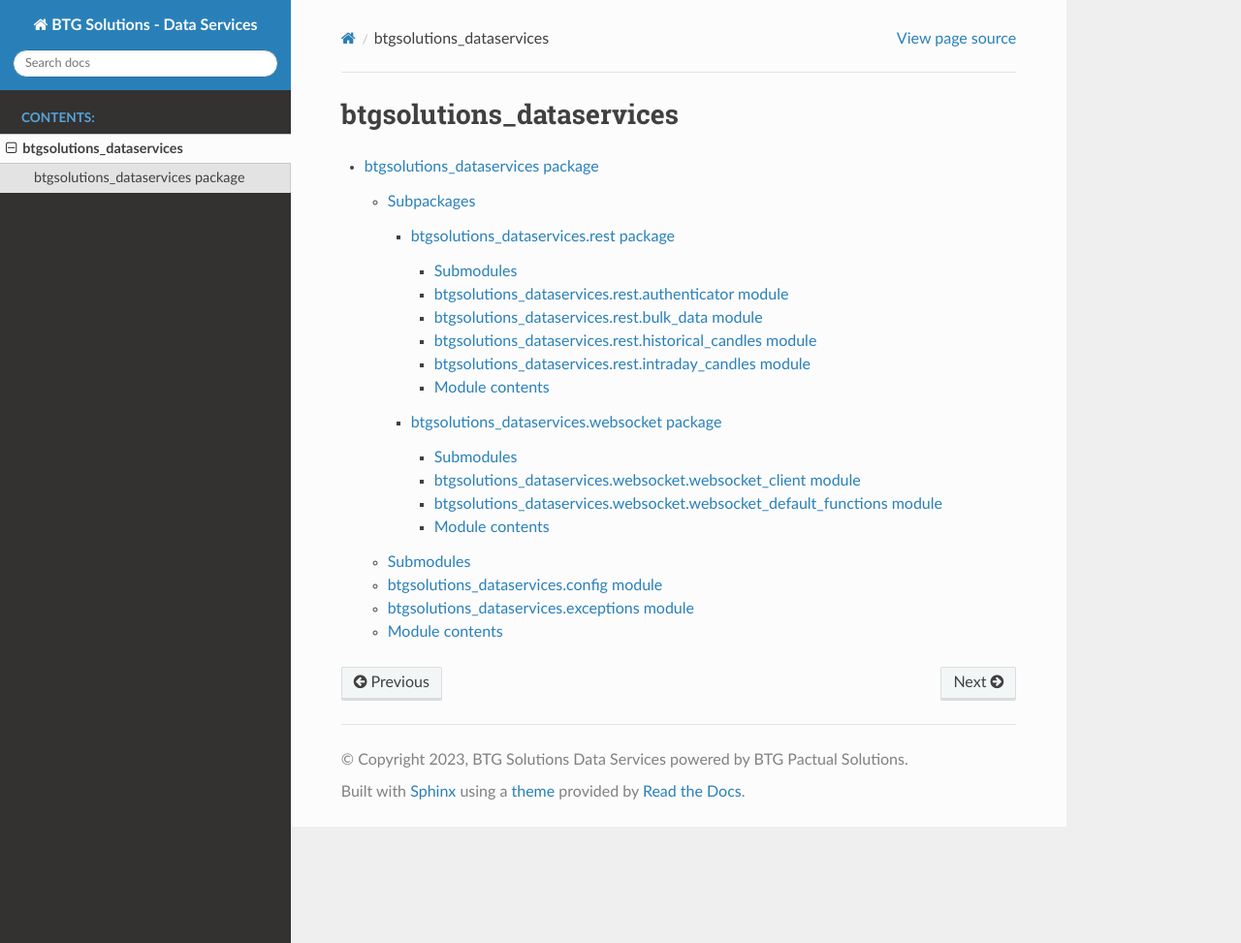
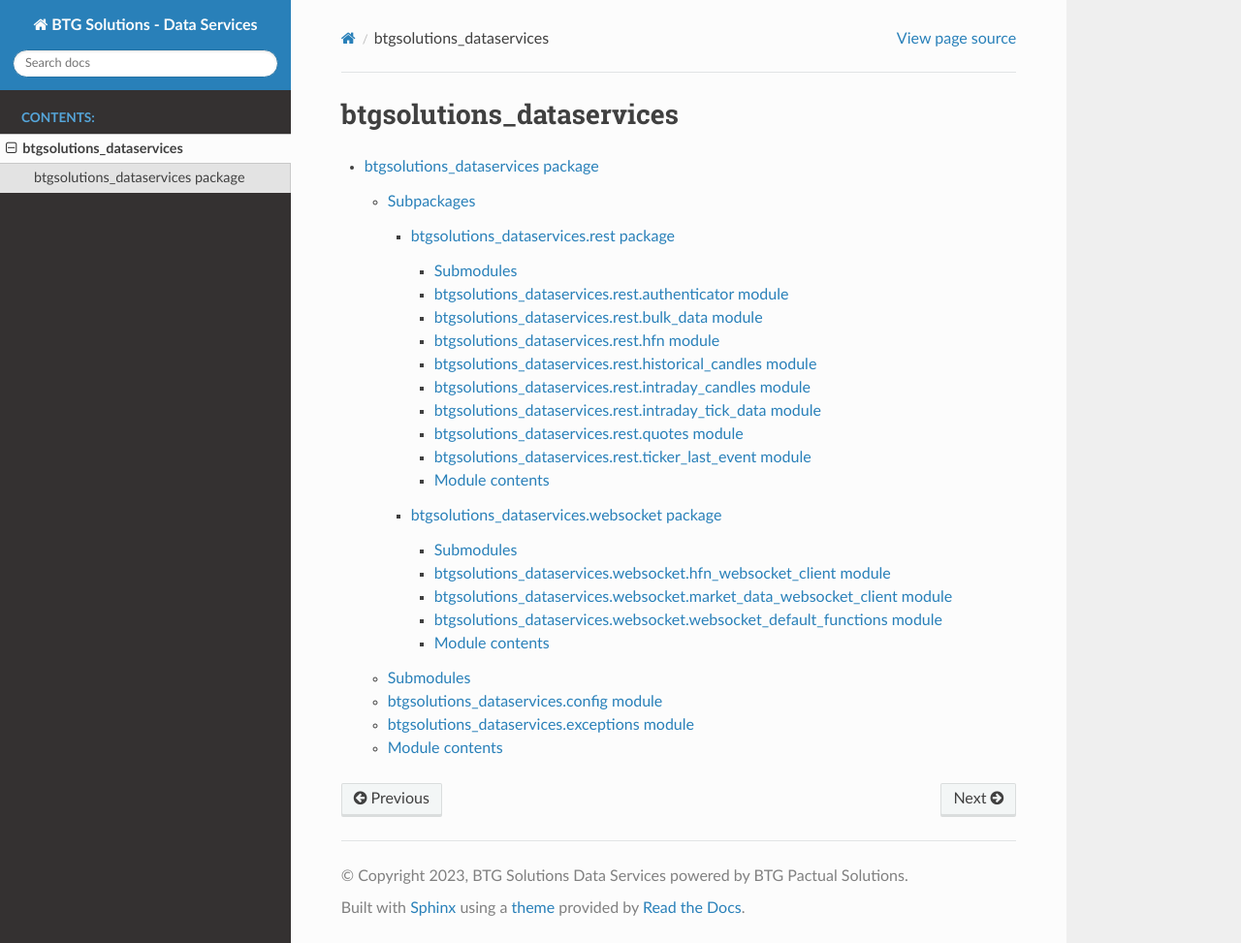
Before and after one commit to BTG-Pactual-Solutions/btgsolutions-dataservices-python-client, a Sphinx documentation site: the page built from docs/modules.rst, in a window 1280 px wide and 973 px high. Shown: the whole window at 97% size. Built offline with Sphinx 7.4.7 and the Read the Docs theme 2.0.0, drawn with Linux system fonts in a browser that asks for light colours.

Commit message:
updating package docs

```diff
--- a/docs/btgsolutions_dataservices.rest.rst
+++ b/docs/btgsolutions_dataservices.rest.rst
@@ -20,6 +20,14 @@ btgsolutions\_dataservices.rest.bulk\_data module
    :undoc-members:
    :show-inheritance:
 
+btgsolutions\_dataservices.rest.hfn module
+------------------------------------------
+
+.. automodule:: btgsolutions_dataservices.rest.hfn
+   :members:
+   :undoc-members:
+   :show-inheritance:
+
 btgsolutions\_dataservices.rest.historical\_candles module
 ----------------------------------------------------------
 
@@ -36,6 +44,30 @@ btgsolutions\_dataservices.rest.intraday\_candles module
    :undoc-members:
    :show-inheritance:
 
+btgsolutions\_dataservices.rest.intraday\_tick\_data module
+-----------------------------------------------------------
+
+.. automodule:: btgsolutions_dataservices.rest.intraday_tick_data
+   :members:
+   :undoc-members:
+   :show-inheritance:
+
+btgsolutions\_dataservices.rest.quotes module
+---------------------------------------------
+
+.. automodule:: btgsolutions_dataservices.rest.quotes
+   :members:
+   :undoc-members:
+   :show-inheritance:
+
+btgsolutions\_dataservices.rest.ticker\_last\_event module
+----------------------------------------------------------
+
+.. automodule:: btgsolutions_dataservices.rest.ticker_last_event
+   :members:
+   :undoc-members:
+   :show-inheritance:
+
 Module contents
 ---------------
 
--- a/docs/btgsolutions_dataservices.websocket.rst
+++ b/docs/btgsolutions_dataservices.websocket.rst
@@ -4,10 +4,18 @@ btgsolutions\_dataservices.websocket package
 Submodules
 ----------
 
-btgsolutions\_dataservices.websocket.websocket\_client module
--------------------------------------------------------------
+btgsolutions\_dataservices.websocket.hfn\_websocket\_client module
+------------------------------------------------------------------
 
-.. automodule:: btgsolutions_dataservices.websocket.websocket_client
+.. automodule:: btgsolutions_dataservices.websocket.hfn_websocket_client
+   :members:
+   :undoc-members:
+   :show-inheritance:
+
+btgsolutions\_dataservices.websocket.market\_data\_websocket\_client module
+---------------------------------------------------------------------------
+
+.. automodule:: btgsolutions_dataservices.websocket.market_data_websocket_client
    :members:
    :undoc-members:
    :show-inheritance:
```
